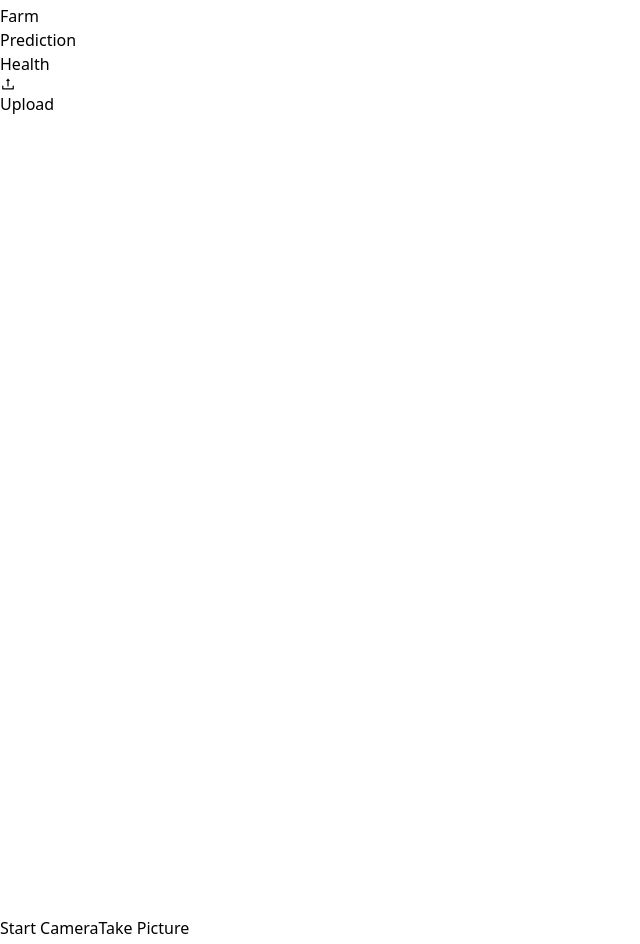
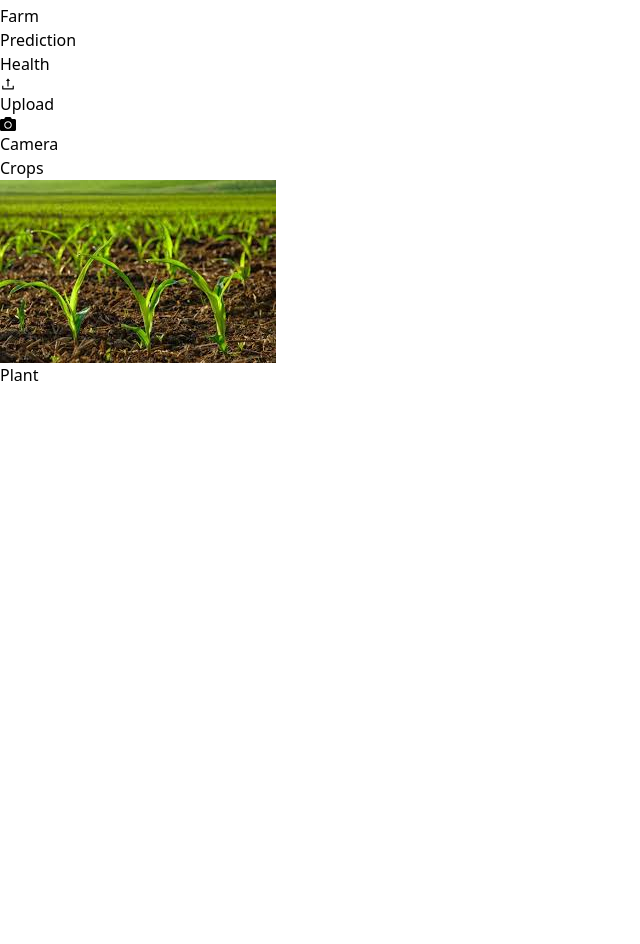
Before and after one commit to 5Asim/Ulter, a React (Vite) app in the folder Frontend/: page /health in a window 1280 px wide. Shown: the part 184-1128 px from the top of the page, without its empty margins (0-640 px from the left). After the commit the page ends 800 px from the top, so only its background shows below. Built offline with nearby package versions, Linux system fonts and the light colour scheme.

Commit message:
camera updated

```diff
--- a/Frontend/src/components/camera/CameraComponent.tsx
+++ b/Frontend/src/components/camera/CameraComponent.tsx
@@ -1,28 +1,44 @@
 import { useRef, useState, useEffect } from 'react';
 
-const CameraComponent = () => {
+interface CameraComponentProps {
+    isActive: boolean; // Prop to control camera activation
+}
+
+const CameraComponent = ({ isActive }: CameraComponentProps) => {
     const videoRef = useRef<HTMLVideoElement>(null);
     const canvasRef = useRef<HTMLCanvasElement>(null);
     const [image, setImage] = useState<string>('');
-    const [showCamera, setShowCamera] = useState<boolean>(false);
 
     useEffect(() => {
-        setShowCamera(true);
-    }, []);
+        if (isActive) {
+            startCamera();
+        } else {
+            stopCamera();
+        }
+    }, [isActive]);
 
     const startCamera = async () => {
         try {
             const constraints = {
                 video: {
-                    width: { ideal: 1280 }, // You can specify 'ideal' for better device compatibility
-                    height: { ideal: 720 },
-                    facingMode: "environment" // This should select the back camera on most devices
+                    width: window.screen.width,
+                    height: window.screen.height,
+                    facingMode: "environment"
                 }
             };
             const stream = await navigator.mediaDevices.getUserMedia(constraints);
-            if (videoRef.current) videoRef.current.srcObject = stream;
+            if (videoRef.current) {
+                videoRef.current.srcObject = stream;
+            }
         } catch (error) {
             console.error('Error accessing the camera:', error);
+        }
+    };
+
+    const stopCamera = () => {
+        if (videoRef.current && videoRef.current.srcObject) {
+            const tracks = (videoRef.current.srcObject as MediaStream).getTracks();
+            tracks.forEach(track => track.stop());
         }
     };
 
@@ -40,17 +56,12 @@ const CameraComponent = () => {
         }
     };
 
-    if (!showCamera) {
-        return null;
-    }
-
     return (
         <div>
             <video ref={videoRef} autoPlay playsInline style={{ width: '100vw', height: '100vh', objectFit: 'cover' }}></video>
-            <button onClick={startCamera}>Start Camera</button>
             <button onClick={takePicture}>Take Picture</button>
             <canvas ref={canvasRef} style={{ display: 'none' }}></canvas>
-            {image && <img src={image} alt="Captured" style={{ display: 'block', marginTop: '10px' }} />}
+            {image && <img src={image} alt="Captured" style={{ width: '10px', height: '10px', objectFit: 'cover' }} />}
         </div>
     );
 };
--- a/Frontend/src/pages/Health.tsx
+++ b/Frontend/src/pages/Health.tsx
@@ -4,19 +4,26 @@ import { CropCard } from "../components/cards/CropCard";
 import Crop1 from "../assets/crop1.jpeg";
 import CameraComponent from "../components/camera/CameraComponent";
 import { UploadForm } from "../components/upload/UploadForm";
+import { CameraButton } from "../components/buttons/camera";
 
 export default function Health() {
     const [showUploadForm, setShowUploadForm] = useState(false);
+    const [showCamera, setShowCamera] = useState(false);
 
     const handleUploadClick = () => {
         setShowUploadForm(true);
     };
+    const handleCameraClick = () => {
+        setShowCamera(true);
+    };
+
 
     return(
         <div className="mt-8">
             <div className="flex justify-end gap-4">
                 <Upload onClick={handleUploadClick}/>
-                <CameraComponent/>
+                <CameraButton onClick={handleCameraClick}/>
+                {showCamera && <CameraComponent isActive={showCamera}/>}
             </div>
             <div>
 		{showUploadForm && <UploadForm/>}
```
